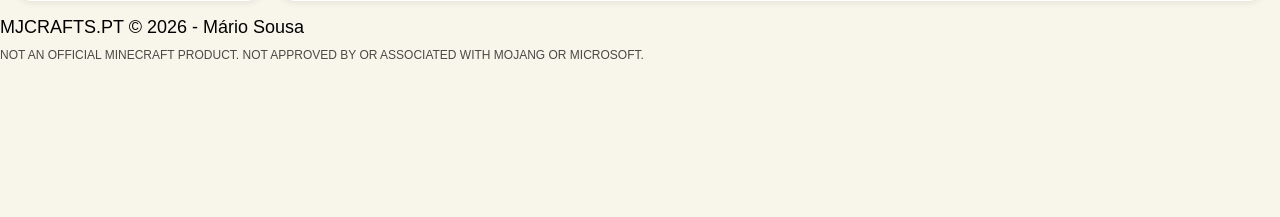
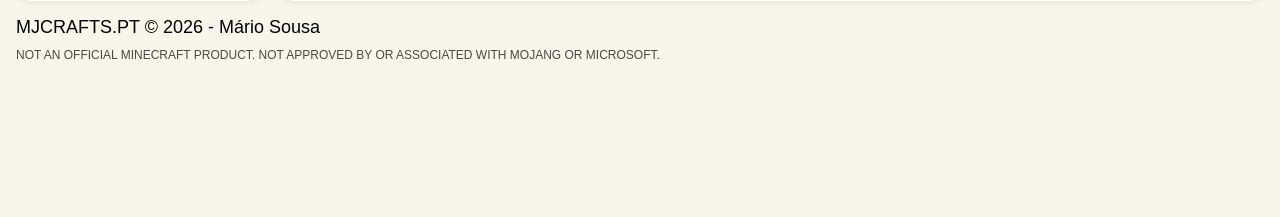
Before and after one commit to sousamj2/simplewebapp, a Flask app: template templates/index.html in a window 1280 px wide. Shown: the part 583-800 px from the top of the page. Run offline with Flask 3, Linux system fonts and the light colour scheme; the template is opened without the code that fills it, so the values that code supplies are empty; parts of the project's set-up code (start-up, migrations or seed data) failed here and were passed over.

Commit message:
refactor: standardize display name to MJCRAFTS.PT and add margin spacing to footer layout

```diff
--- a/app.py
+++ b/app.py
@@ -80,10 +80,7 @@ def create_app(config_name=None):
         host = request.host
 
         # Determine display name based on domain
-        if "matematica.pt" in host:
-            display_name = "MATEMATICA.PT"
-        else:
-            display_name = "MJCRAFTS.PT"
+        display_name = "MJCRAFTS.PT"
 
         return {
             'current_year': 2026,
--- a/static/styles/layout.css
+++ b/static/styles/layout.css
@@ -27,3 +27,8 @@
     color: var(--text-color);
   }
   .main-content h2 { color: var(--link-color); margin-top: 0; }
+
+footer {
+    margin-left: 16px;
+    margin-bottom: 16px;
+}
```
